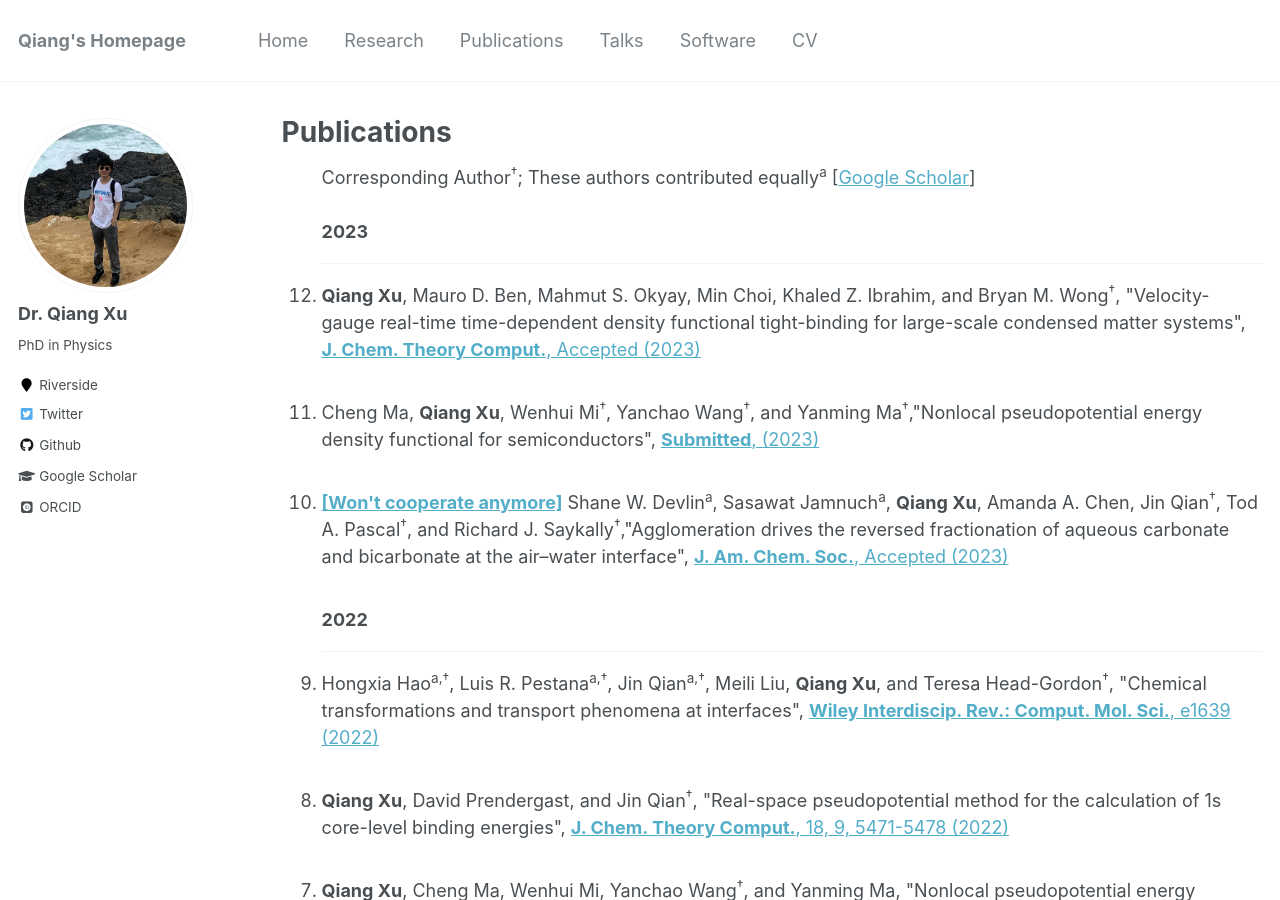
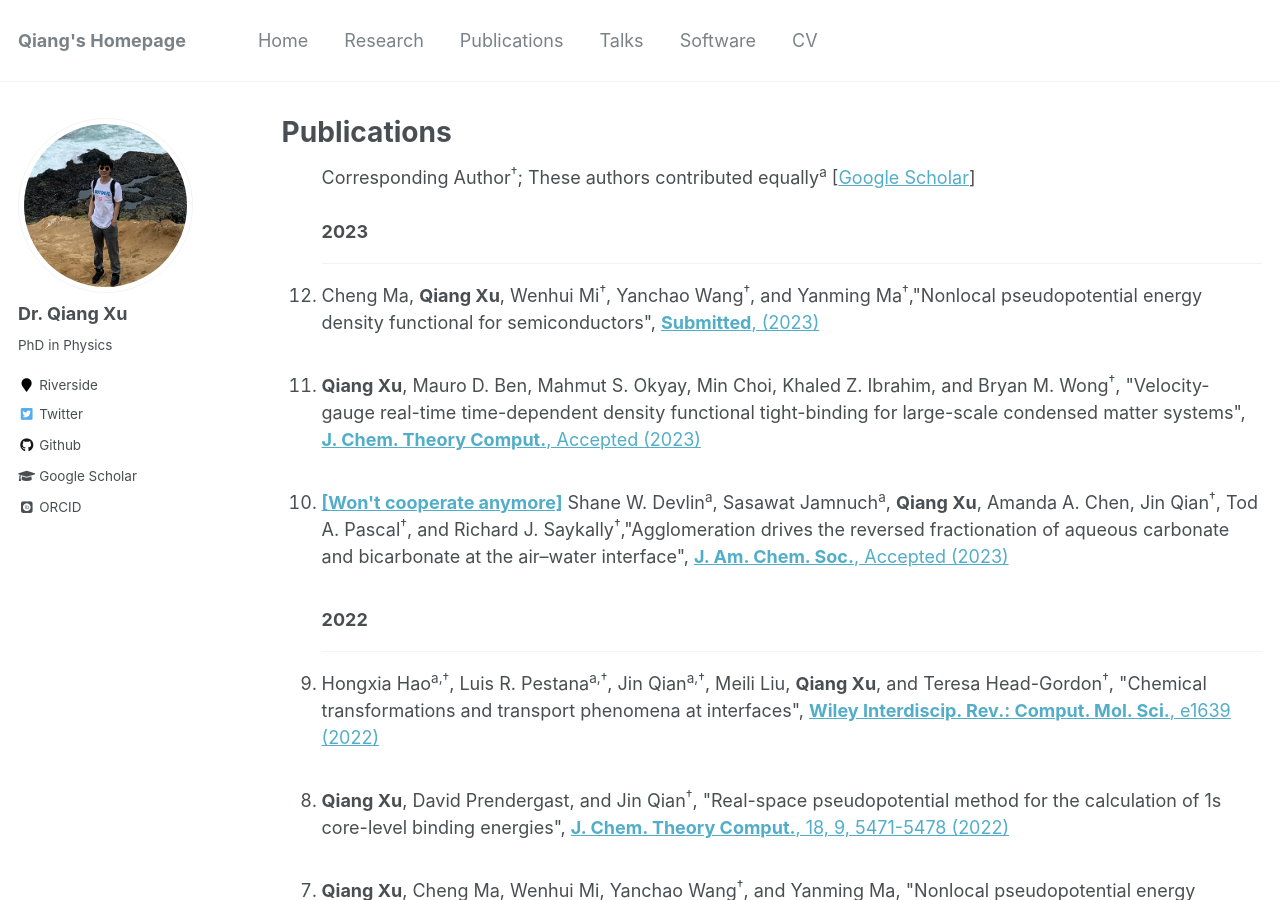
Before and after one commit to xqjlu/xqjlu.github.io, a Jekyll site: the page built from _pages/publications.md, in a window 1280 px wide and 900 px high. Built offline with Jekyll 4.4.1, drawn with Linux system fonts in a browser that asks for light colours; some web fonts are replaced.

Commit message:
pub order

```diff
--- a/_pages/publications.md
+++ b/_pages/publications.md
@@ -36,12 +36,12 @@ Corresponding Author<sup>†</sup>; These authors contributed equally<sup>a</sup
 <!--2023-->
 <b>2023</b>
 <hr align="left" color="#000000">
+<li>Cheng Ma, <b>Qiang Xu</b>, Wenhui Mi<sup>†</sup>, Yanchao Wang<sup>†</sup>, and Yanming Ma<sup>†</sup>,"Nonlocal pseudopotential energy density functional for semiconductors",
+<a><b>Submitted</b>, (2023)</a>
+</li><br>
+
 <li><b>Qiang Xu</b>, Mauro D. Ben, Mahmut S. Okyay, Min Choi, Khaled Z. Ibrahim, and Bryan M. Wong<sup>†</sup>, "Velocity-gauge real-time time-dependent density functional tight-binding for large-scale condensed matter systems",
 <a href="https://doi.org/10.48550/arXiv.2308.09782" target="_blank"><b>J. Chem. Theory Comput.</b>, Accepted (2023)</a>
-</li><br>
-
-<li>Cheng Ma, <b>Qiang Xu</b>, Wenhui Mi<sup>†</sup>, Yanchao Wang<sup>†</sup>, and Yanming Ma<sup>†</sup>,"Nonlocal pseudopotential energy density functional for semiconductors",
-<a><b>Submitted</b>, (2023)</a>
 </li><br>
 
 <li><a><b>[Won't cooperate anymore]</b></a> Shane W. Devlin<sup>a</sup>, Sasawat Jamnuch<sup>a</sup>, <b>Qiang Xu</b>, Amanda A. Chen, Jin Qian<sup>†</sup>, Tod A. Pascal<sup>†</sup>, and Richard J. Saykally<sup>†</sup>,"Agglomeration drives the reversed fractionation of aqueous carbonate and bicarbonate at the air–water interface",
```
